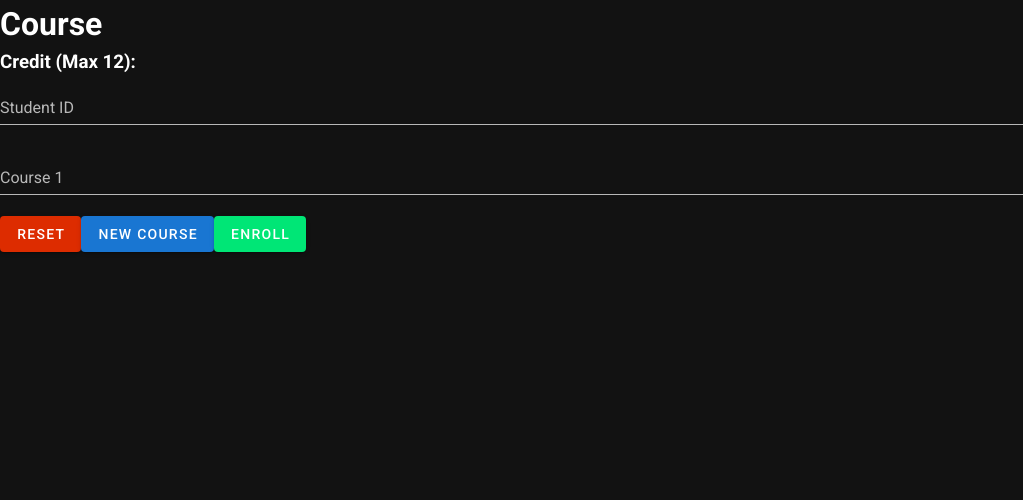
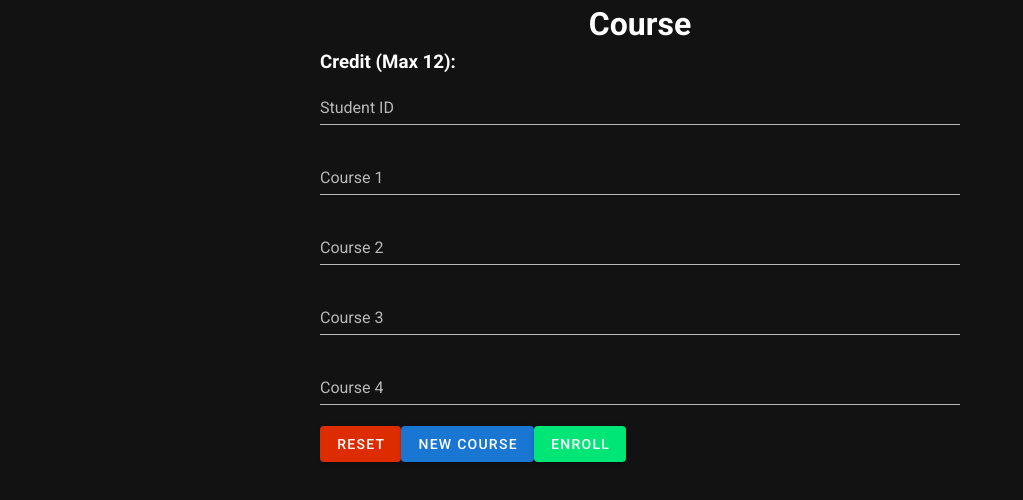
Before and after one commit to kanSira003/sw_dev_g1, a Nuxt app in the folder training-university-workshop2-1.0.2/frontend/: page /enroll in a window 1280 px wide. Shown: the top 500 px of the page, without its empty margins (0-1023 px from the left). Built offline with nearby package versions, Linux system fonts and the light colour scheme.

Commit message:
💄 feat(style): decorate page

```diff
--- a/training-university-workshop2-1.0.2/frontend/pages/course.vue
+++ b/training-university-workshop2-1.0.2/frontend/pages/course.vue
@@ -51,3 +51,14 @@
     }
   }
 </script>
+
+<style scoped>
+  header {
+    text-align: center;
+  }
+
+  #course-section {
+    width: 50%;
+    margin: 0 auto;
+  }
+</style>
--- a/training-university-workshop2-1.0.2/frontend/pages/enroll.vue
+++ b/training-university-workshop2-1.0.2/frontend/pages/enroll.vue
@@ -14,6 +14,9 @@
       <v-form>
         <v-text-field label="Student ID"></v-text-field>
         <v-text-field label="Course 1"></v-text-field>
+        <v-text-field label="Course 2"></v-text-field>
+        <v-text-field label="Course 3"></v-text-field>
+        <v-text-field label="Course 4"></v-text-field>
         <v-btn color="error">Reset</v-btn>
         <v-btn color="primary">New Course</v-btn>
         <v-btn color="success">Enroll</v-btn>
@@ -35,3 +38,14 @@
     }
   }
 </script>
+
+<style scoped>
+  header {
+    text-align: center;
+  }
+
+  #credit-section, #course-section {
+    width: 50%;
+    margin: 0 auto;
+  }
+</style>
```
